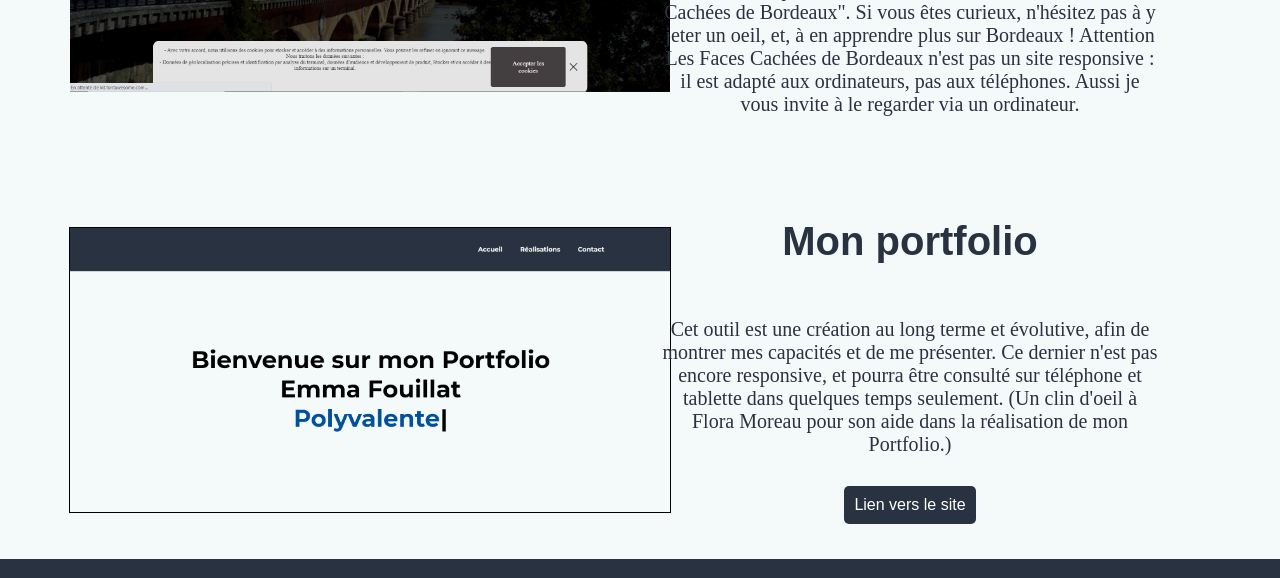
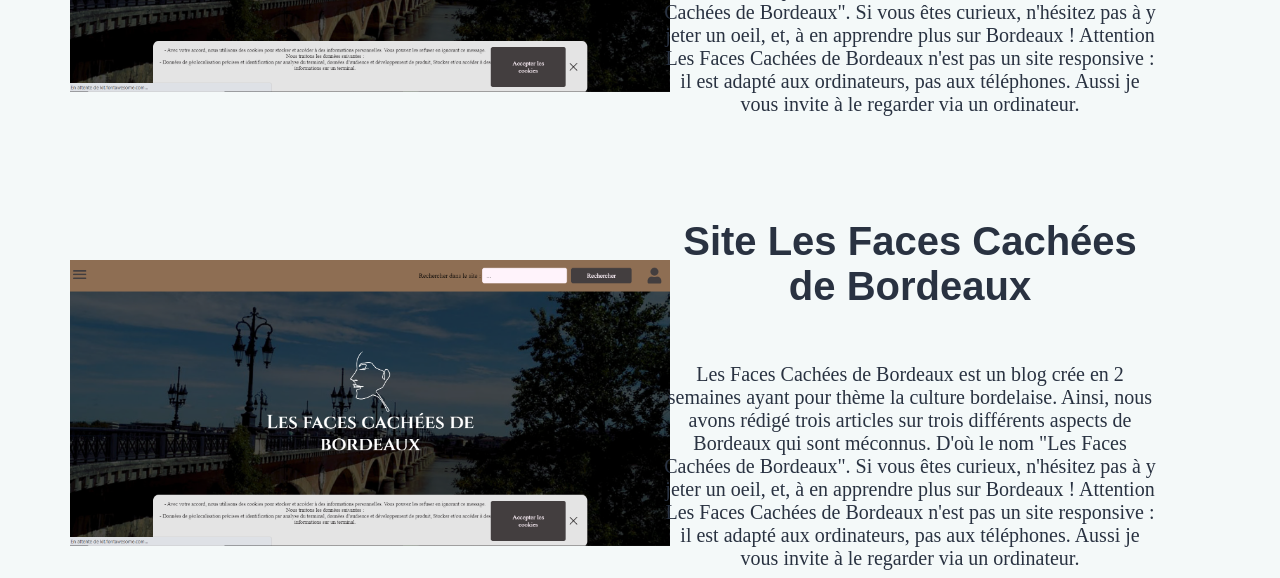
Before and after one commit to Emmaflt/Portfolio, a plain HTML site: page r_sites.html in a window 1280 px wide. Shown: the part 1478-2056 px from the top of the page. Drawn offline with Linux system fonts and the light colour scheme; a web font is replaced by a local one.

Commit message:
faute musée d'aquitaine

```diff
--- a/r_sites.html
+++ b/r_sites.html
@@ -47,7 +47,7 @@
             <div class="cote_droit">
                 <h2 class="titre_r"> Site du Musée <br> d'Aquitaine</h2>
                 <p class="para_r"> C'est le premier site j'ai crée via HTML et CSS.
-                  Le but était de le revisité, d'en faire une refonte, pour un site plus moderne,
+                  Le but était de le revisiter, d'en faire une refonte, pour un site plus moderne,
                   plus agréable à voir et à utiliser.
                   Et c'est ainsi que naquit le site du Musée d'Aquitaine !
                   J'espère qu'il vous plaira, n'hésitez pas à y jeter un oeil !
@@ -98,6 +98,23 @@
 
       </div>
 
+      <div class="tout">
+        <div class="cote_gauche">
+            <img class="image_r" src="img/site3.png" alt="Photo site Les Faces Cachées de Bordeaux">
+        </div>
+
+        <div class="cote_droit">
+            <h2 class="titre_r"> Site Les Faces Cachées <br> de Bordeaux</h2>
+            <p class="para_r">Les Faces Cachées de Bordeaux est un blog crée en 2 semaines
+              ayant pour thème la culture bordelaise. Ainsi, nous avons rédigé trois articles sur trois différents
+              aspects de Bordeaux qui sont méconnus. D'où le nom "Les Faces Cachées de Bordeaux". Si vous êtes curieux,
+              n'hésitez pas à y jeter un oeil, et, à en apprendre plus sur Bordeaux !
+              Attention Les Faces Cachées de Bordeaux n'est pas un site responsive : il est
+              adapté aux ordinateurs, pas aux téléphones. Aussi je vous invite à le regarder via un ordinateur.
+            </p>
+        </div>
+
+    </div>
 
       <div class="tout">
         <div class="cote_gauche">
```
